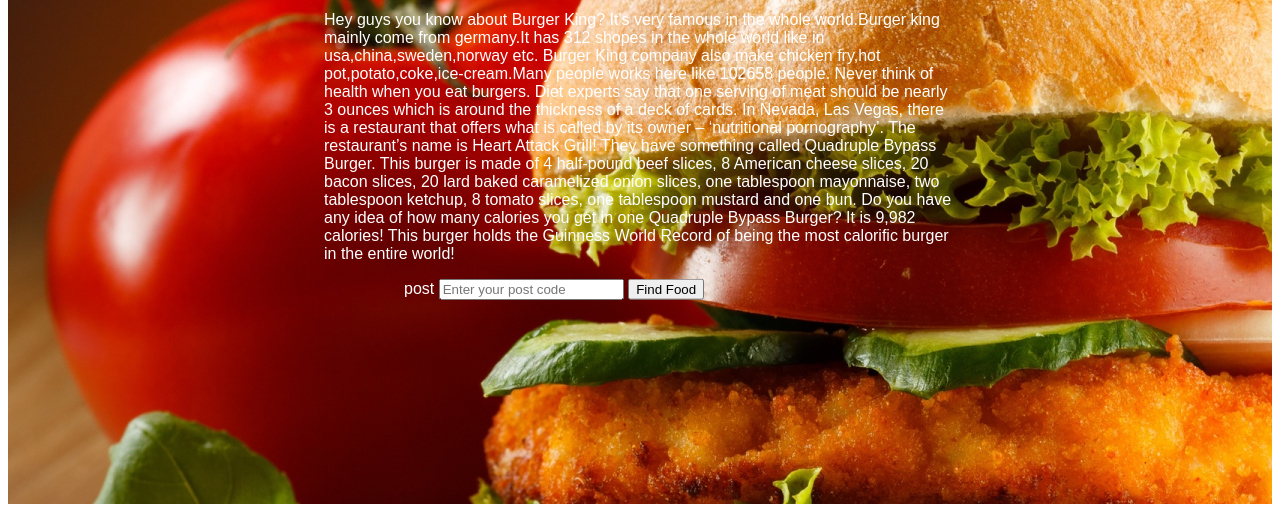
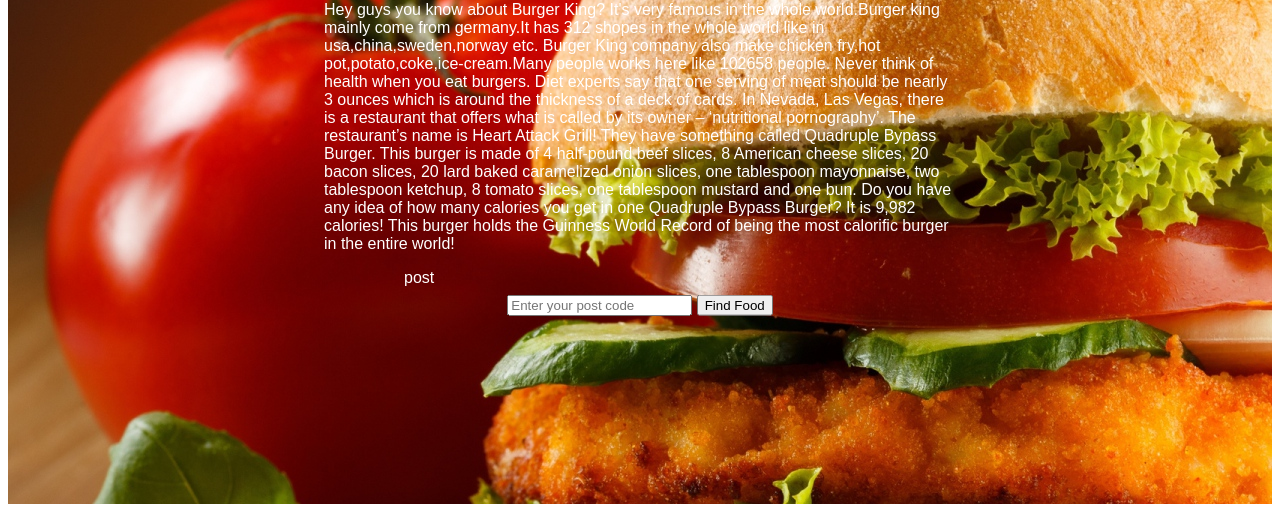
Before and after one commit to Mohaiminul1/Notepad., a plain HTML site: page index.html in a window 1280 px wide. Shown: the part 304-810 px from the top of the page. Drawn offline with Linux system fonts and the light colour scheme.

Commit message:
Update index.html

```diff
--- a/index.html
+++ b/index.html
@@ -14,10 +14,10 @@
 			Never think of health when you eat burgers. Diet experts say that one serving of meat should be nearly 3 ounces which is around the thickness of a deck of cards. In Nevada, Las Vegas, there is a restaurant that offers what is called by its owner – ‘nutritional pornography’. The restaurant’s name is Heart Attack Grill! They have something called Quadruple Bypass Burger. This burger is made of 4 half-pound beef slices, 8 American cheese slices, 20 bacon slices, 20 lard baked caramelized onion slices, one tablespoon mayonnaise, two tablespoon ketchup, 8 tomato slices, one tablespoon mustard and one bun. Do you have any idea of how many calories you get in one Quadruple Bypass Burger? It is 9,982 calories! This burger holds the Guinness World Record of being the most calorific burger in the entire world!
 		</P>
 		<span>post</span>
-		<from class="form_code">
+		<form class="form_code">
 			<input type="post_code" placeholder="Enter your post code">
 			<button type="submit">Find Food</button>
-		</from>
+		</form>
 
 		</div>
 
```
